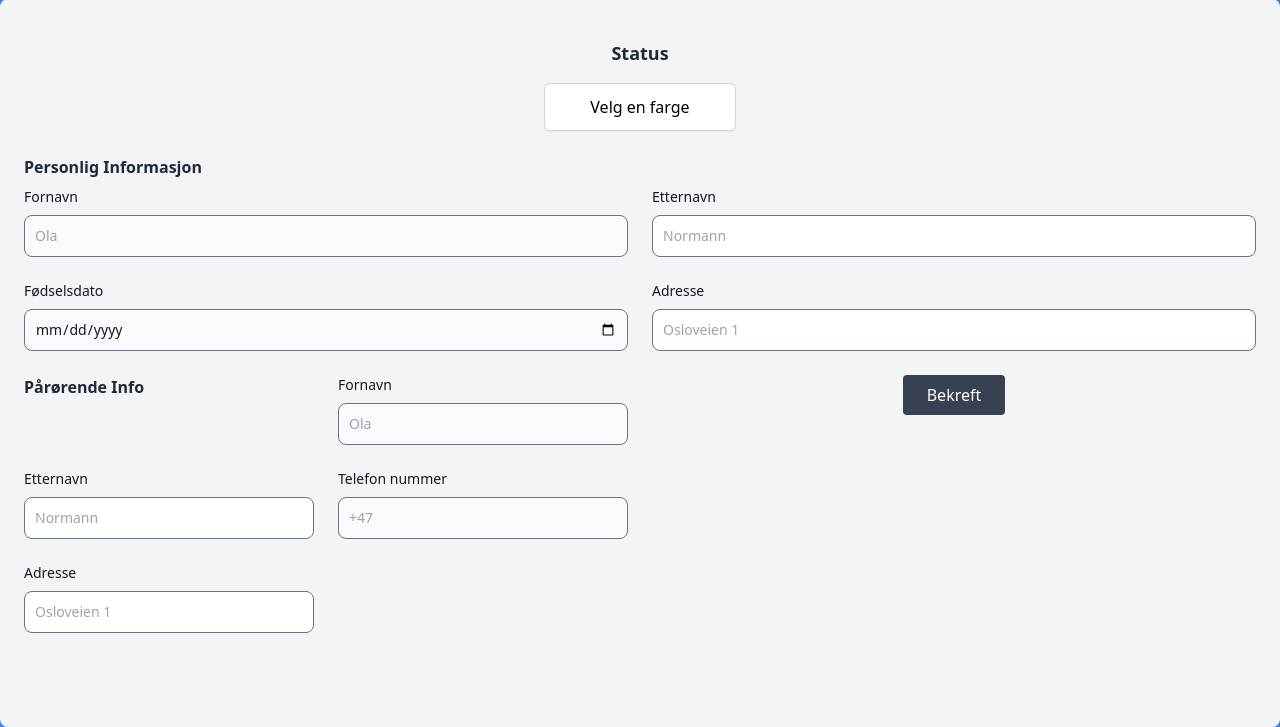
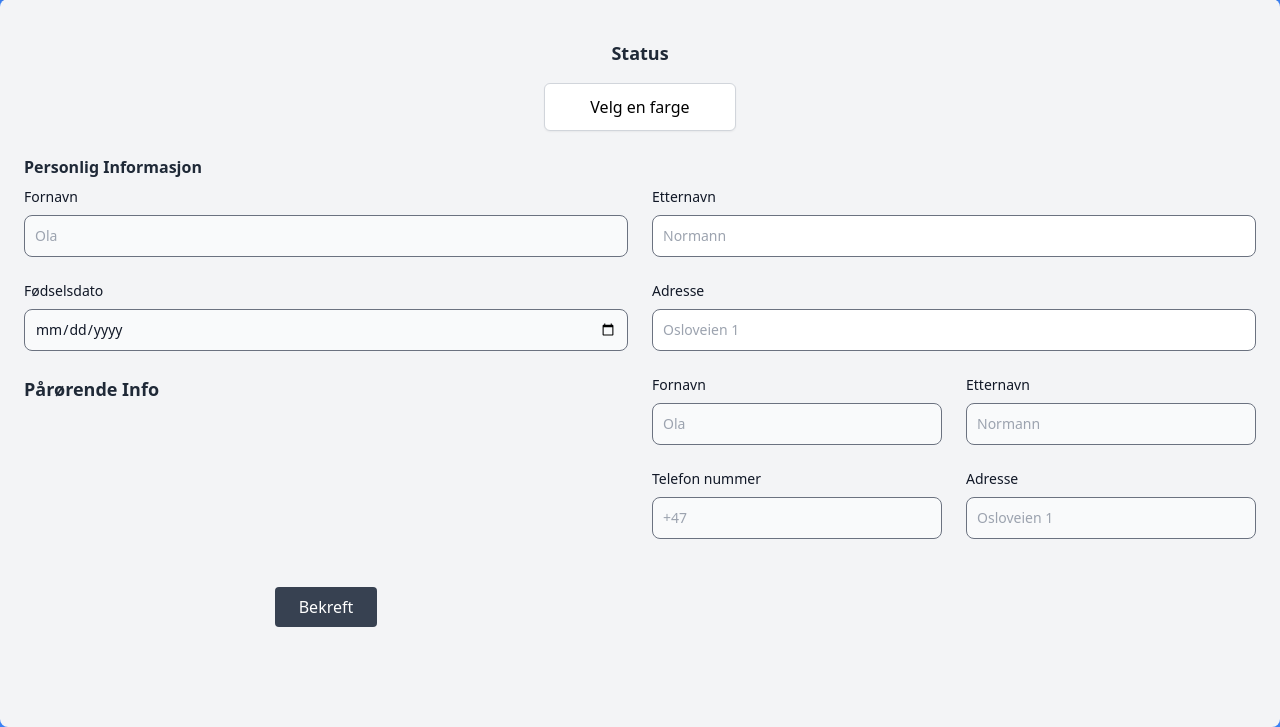
Before and after one commit to RuneU/Bachelor-Prosjekt, a Flask app: page /register in a window 1280 px wide. Shown: the part 73-800 px from the top of the page. Run offline with Flask 3, Linux system fonts and the light colour scheme; some libraries are stand-ins or nearby versions.

Commit message:
Litt oppdatering styling

```diff
--- a/templates/register.html
+++ b/templates/register.html
@@ -81,25 +81,23 @@
                 <label for="adresse" class="block mb-2 text-sm font-medium text-gray-900">Adresse</label>
                 <input type="text" id="adresse" class="  text-gray-900 text-sm rounded-lg focus:ring-blue-500 focus:border-blue-500 block w-full p-2.5" placeholder="Osloveien 1" />
             </div>
+            <label class="block font-bold mb-2 text-lg">Pårørende Info</label>
             <div class="grid gap-6 mb-6 md:grid-cols-2">
                 <div>
-            <label class="font-bold mb-6">Pårørende Info</label>
-            </div>
-            <div>
                     <label for="fornavn" class="block mb-2 text-sm font-medium text-gray-900">Fornavn</label>
-                <input type="text" id="fornavn" class="bg-gray-50   text-gray-900 text-sm rounded-lg focus:ring-blue-500 focus:border-blue-500 block w-full p-2.5" placeholder="Ola"/>
+                    <input type="text" id="fornavn" class="bg-gray-50 text-gray-900 text-sm rounded-lg focus:ring-blue-500 focus:border-blue-500 block w-full p-2.5" placeholder="Ola"/>
                 </div>
                 <div>
                     <label for="etternavn" class="block mb-2 text-sm font-medium text-gray-900">Etternavn</label>
-                <input type="text" id="etternavn" class="  text-gray-900 text-sm rounded-lg focus:ring-blue-500 focus:border-blue-500 block w-full p-2.5" placeholder="Normann" />
+                    <input type="text" id="etternavn" class="bg-gray-50 text-gray-900 text-sm rounded-lg focus:ring-blue-500 focus:border-blue-500 block w-full p-2.5" placeholder="Normann" />
                 </div>
                 <div>
                     <label for="telefon" class="block mb-2 text-sm font-medium text-gray-900">Telefon nummer</label>
-                <input type="tel" id="telefon" class="bg-gray-50   text-gray-900 text-sm rounded-lg focus:ring-blue-500 focus:border-blue-500 block w-full p-2.5" placeholder="+47"/>
+                    <input type="tel" id="telefon" class="bg-gray-50 text-gray-900 text-sm rounded-lg focus:ring-blue-500 focus:border-blue-500 block w-full p-2.5" placeholder="+47"/>
                 </div>
                 <div>
                     <label for="adresse" class="block mb-2 text-sm font-medium text-gray-900">Adresse</label>
-                <input type="text" id="adresse" class="  text-gray-900 text-sm rounded-lg focus:ring-blue-500 focus:border-blue-500 block w-full p-2.5" placeholder="Osloveien 1" />
+                    <input type="text" id="adresse" class="bg-gray-50 text-gray-900 text-sm rounded-lg focus:ring-blue-500 focus:border-blue-500 block w-full p-2.5" placeholder="Osloveien 1" />
                 </div>
             </div>
 
```
Lines whose indentation alone changed are shown as unchanged.
